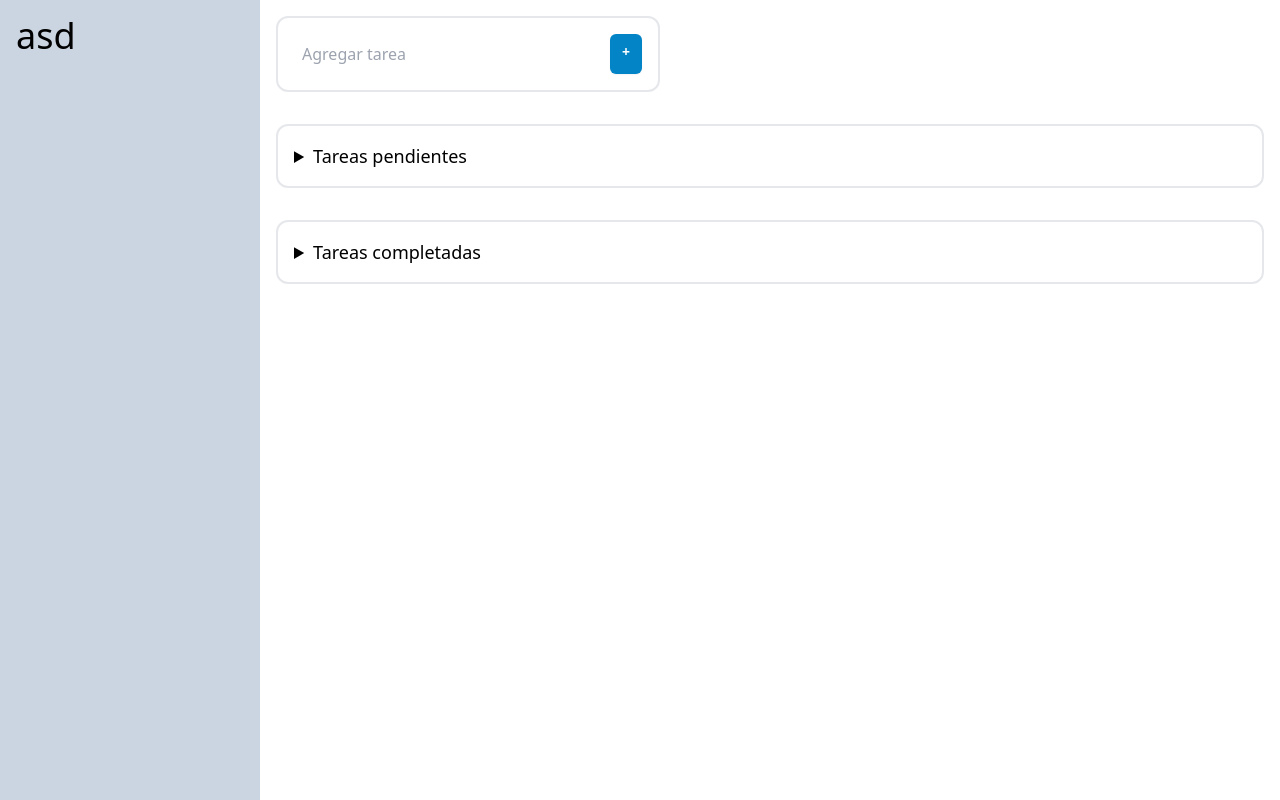
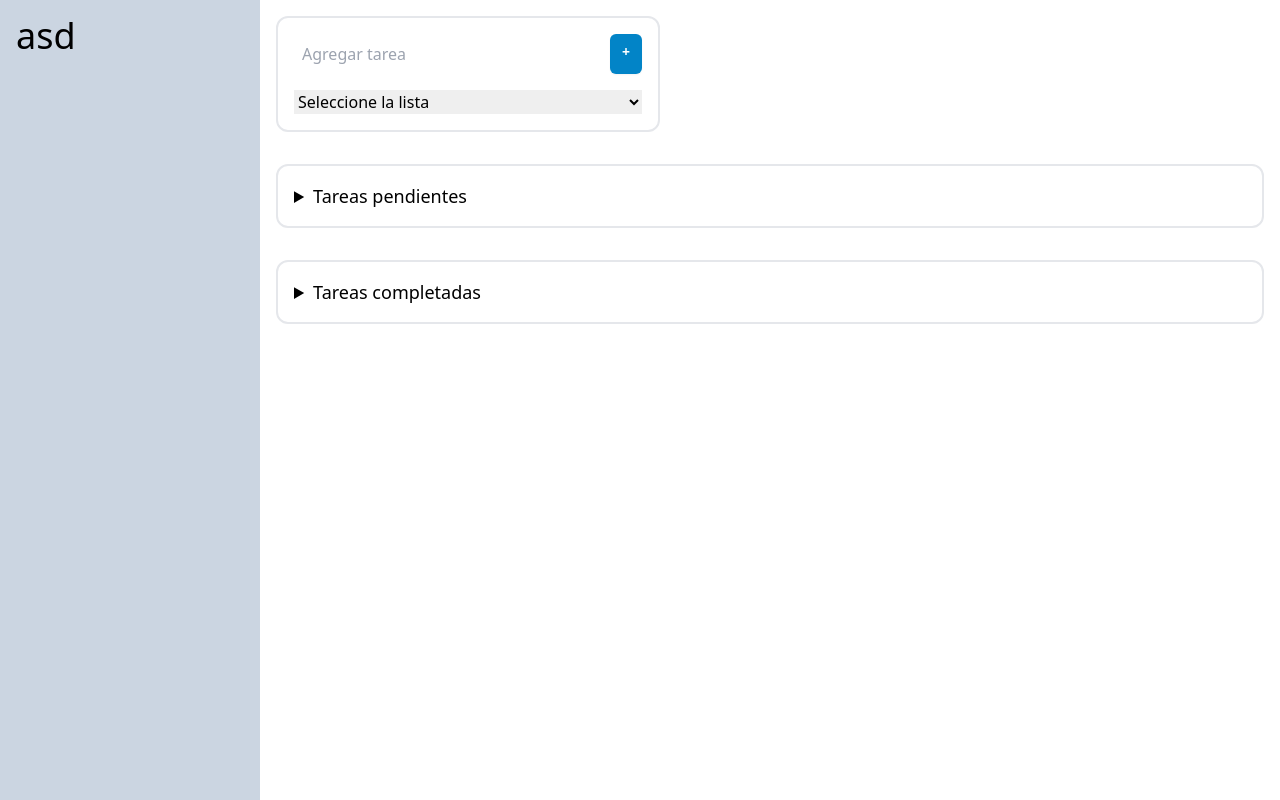
Before and after one commit to GGNahuel/PruebaTecnicaFrontend_Vitio, a React (Vite) app: page / in a window 1280 px wide. Built offline with nearby package versions, Linux system fonts and the light colour scheme.

Commit message:
create LocalStorageContext

```diff
--- a/src/App.tsx
+++ b/src/App.tsx
@@ -2,26 +2,44 @@ import { useState } from "react"
 import Button from "./components/Button"
 import { TaskListComponent } from "./components/TaskComponents"
 import { TaskType } from "./types/TaskTypes"
+import { LocalStorageProvider } from "./contexts/LocalStorageContext"
 
 function App() {
-  const [listOfTasks] = useState<TaskType[]>([])
+  const [listOfTasks, setListOfTasks] = useState<TaskType[]>([])
   const [lists] = useState<string[]>(["Tareas pendientes", "Tareas completadas"])
 
+  const addTask = (ev: React.FormEvent<HTMLFormElement>) => {
+    ev.preventDefault()
+    const formData = new FormData(ev.currentTarget)
+    const newTask : TaskType = {
+      title: formData.get("title") as string,
+      group: formData.get("group") as string,
+      state: "process"
+    }
+
+    setListOfTasks(prev => [...prev, newTask])
+  }
+
   return (
-    <>
+    <LocalStorageProvider>
       <header className="flex flex-col gap-32 h-screen w-80 p-4 bg-slate-300">
         <h1 className="text-4xl">asd</h1>
         <nav></nav>
       </header>
       <main className="max-h-screen flex flex-col gap-8 p-4 w-full">
-        <form className="p-4 border-2 max-w-96 flex justify-between gap-4 align-center rounded-xl">
-          <label className="grow flex align-center"><input type="text" className="w-full p-2" placeholder="Agregar tarea" /></label>
-
-          <Button type="submit" additionalClasses="aspect-square">+</Button>
+        <form className="p-4 border-2 max-w-96 flex flex-col justify-between gap-4 align-center rounded-xl" onSubmit={(ev) => addTask(ev)}>
+          <div className="flex gap-8">
+            <label className="grow flex align-center"><input type="text" name="title" className="w-full p-2" placeholder="Agregar tarea" required/></label>
+            <Button type="submit" additionalClasses="aspect-square">+</Button>
+          </div>
+          <select name="group" required>
+            <option value="">Seleccione la lista</option>
+            {lists.map(listName => <option key={listName} value={listName}>{listName}</option>)}
+          </select>
         </form>
-        {lists.map(listName => <TaskListComponent title={listName} listOfTasks={listOfTasks}/>)}
+        {lists.map(listName => <TaskListComponent key={listName} title={listName} listOfTasks={listOfTasks}/>)}
       </main>
-    </>
+    </LocalStorageProvider>
   )
 }
 
--- /dev/null
+++ b/src/contexts/LocalStorageContext.tsx
@@ -0,0 +1,42 @@
+import { createContext, ReactNode, useEffect, useState } from "react";
+import { TaskData } from "../types/TaskTypes";
+
+interface ContextInterface {
+  localStorageData: TaskData,
+  setLocalStorageData: React.Dispatch<React.SetStateAction<TaskData>>
+}
+
+const startData : TaskData = {
+  tasks: {
+    inProcess: {
+      listName: "Tareas pendientes",
+      listOfTasks: []
+    },
+    completed: {
+      listName: "Tareas completadas",
+      listOfTasks: []
+    }
+  }
+}
+
+export const LocalStorageContext = createContext<ContextInterface | undefined>(undefined)
+
+export function LocalStorageProvider({children} : {children:ReactNode}) {
+  const [localStorageData, setLocalStorageData] = useState<TaskData>(startData)
+
+  useEffect(() => {
+    const data = localStorage.getItem("tasks")
+
+    if (!data) {
+      localStorage.setItem("tasks", JSON.stringify(startData))
+    } else {
+      setLocalStorageData(JSON.parse(data))
+    }
+  }, [])
+
+  return (
+    <LocalStorageContext.Provider value={{localStorageData, setLocalStorageData}}>
+      {children}
+    </LocalStorageContext.Provider>
+  )
+}
--- a/src/output.css
+++ b/src/output.css
@@ -683,9 +683,9 @@ table th, table td {
   padding-bottom: 0.375rem;
 }
 
-.text-sm\/6 {
-  font-size: 0.875rem;
-  line-height: 1.5rem;
+.text-4xl {
+  font-size: 2.25rem;
+  line-height: 2.5rem;
 }
 
 .text-lg {
@@ -693,13 +693,18 @@ table th, table td {
   line-height: 1.75rem;
 }
 
-.text-4xl {
-  font-size: 2.25rem;
-  line-height: 2.5rem;
+.text-sm\/6 {
+  font-size: 0.875rem;
+  line-height: 1.5rem;
 }
 
 .font-semibold {
   font-weight: 600;
+}
+
+.text-slate-100 {
+  --tw-text-opacity: 1;
+  color: rgb(241 245 249 / var(--tw-text-opacity, 1));
 }
 
 .text-white {
@@ -711,6 +716,10 @@ table th, table td {
   --tw-shadow: 0 1px 2px 0 rgb(0 0 0 / 0.05);
   --tw-shadow-colored: 0 1px 2px 0 var(--tw-shadow-color);
   box-shadow: var(--tw-ring-offset-shadow, 0 0 #0000), var(--tw-ring-shadow, 0 0 #0000), var(--tw-shadow);
+}
+
+.filter {
+  filter: var(--tw-blur) var(--tw-brightness) var(--tw-contrast) var(--tw-grayscale) var(--tw-hue-rotate) var(--tw-invert) var(--tw-saturate) var(--tw-sepia) var(--tw-drop-shadow);
 }
 
 .even\:bg-slate-100:nth-child(even) {
```
Also changed, not shown: src/types/TaskTypes.ts (+12 -0 lines).
